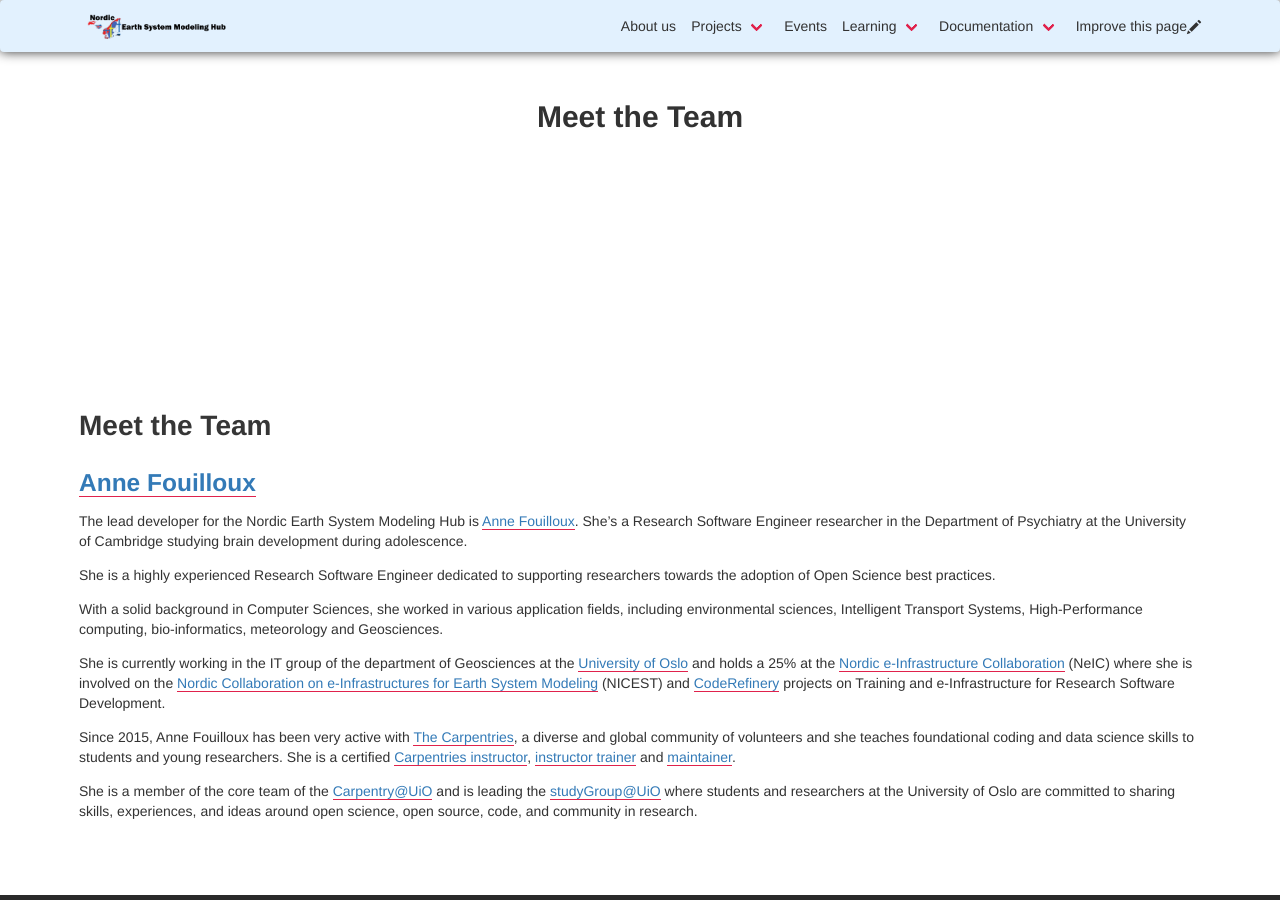
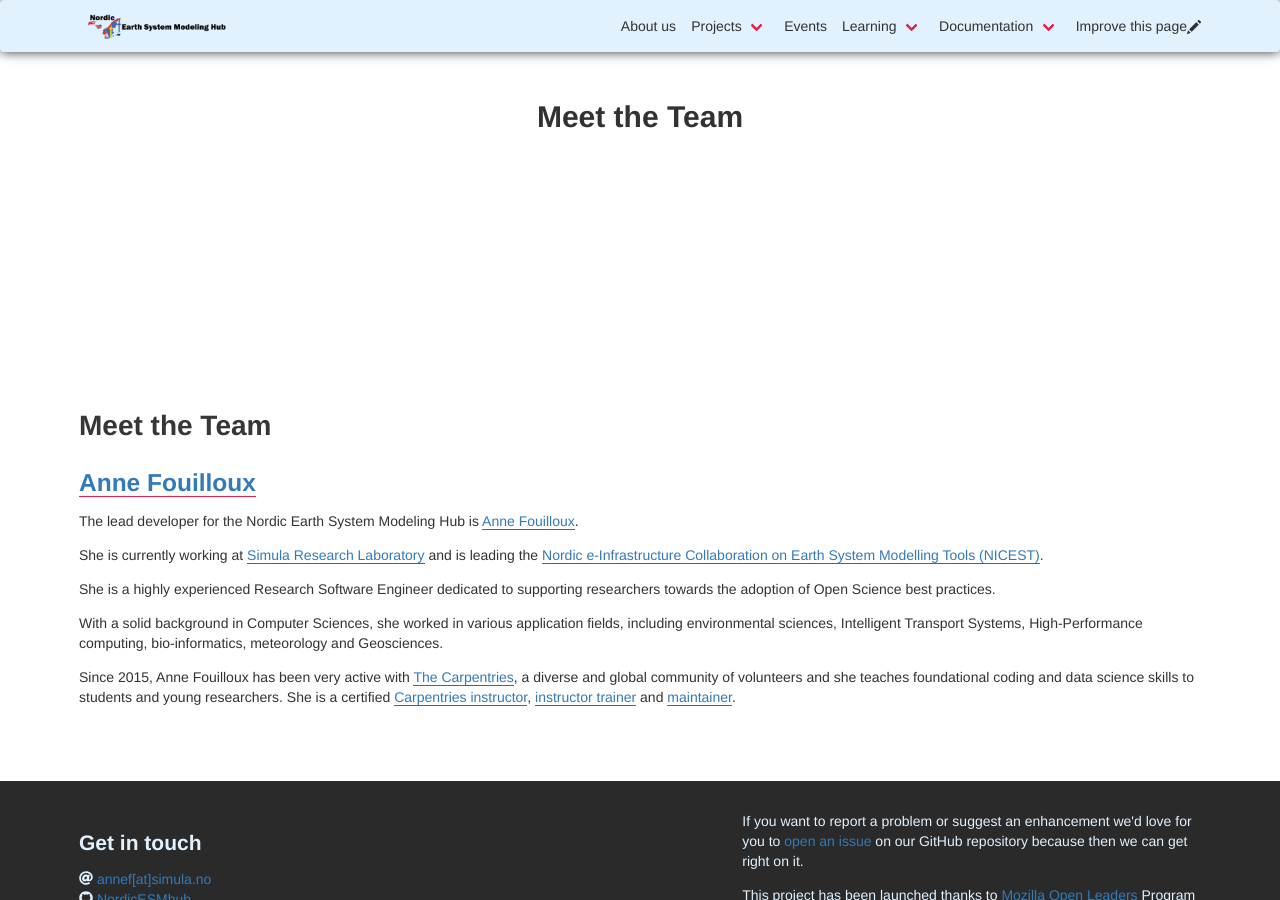
Before and after one commit to NordicESMhub/nordicesmhub.github.io, a Jekyll site: the page built from MeetTheTeam.md, in a window 1280 px wide and 900 px high. Built offline with Jekyll 4.4.1, drawn with Linux system fonts in a browser that asks for light colours; nearby versions of some CDN libraries; our own code applies the rules of GitHub Pages for plain Markdown files.

Commit message:
Update MeetTheTeam.md

```diff
--- a/MeetTheTeam.md
+++ b/MeetTheTeam.md
@@ -3,8 +3,8 @@
 ## [Anne Fouilloux](https://github.com/annefou)
 
 The lead developer for the Nordic Earth System Modeling Hub is [Anne Fouilloux](https://github.com/annefou).
-She's a Research Software Engineer researcher in the Department of Psychiatry at the University of Cambridge studying brain
-development during adolescence.
+
+She is currently working at [Simula Research Laboratory](https://www.simula.no) and is leading the [Nordic e-Infrastructure Collaboration on Earth System Modelling Tools (NICEST)](https://neic.no/nicest2/).
 
 She is a highly experienced Research Software Engineer dedicated to supporting researchers towards the adoption
 of Open Science best practices.
@@ -12,20 +12,10 @@ of Open Science best practices.
 With a solid background in Computer Sciences, she worked in various application fields, including environmental
 sciences, Intelligent Transport Systems, High-Performance computing, bio-informatics, meteorology and Geosciences.
 
-She is currently working in the IT group of the department of Geosciences at the [University of Oslo](https://www.mn.uio.no/geo/english)
-and holds a 25% at the [Nordic e-Infrastructure Collaboration](https://neic.no) (NeIC) where she is involved on
-the [Nordic Collaboration on e-Infrastructures for Earth System Modeling](https://neic.no/nicest/) (NICEST)
-and [CodeRefinery](https://coderefinery.org) projects on Training and e-Infrastructure for Research Software
-Development.
-
 Since 2015, Anne Fouilloux has been very active with [The Carpentries](https://carpentries.org), a diverse and
 global community of volunteers and she teaches foundational coding and data science skills to students and
 young researchers. She is a certified [Carpentries instructor](https://carpentries.org/instructors/),
 [instructor trainer](https://carpentries.org/trainers/) and [maintainer](https://carpentries.org/maintainers/).
 
-She is a member of the core team of the [Carpentry@UiO](https://www.uio.no/english/for-employees/support/research/research-data/training/carpentry/)
-and is leading the [studyGroup@UiO](https://uio-carpentry.github.io/studyGroup/) where students and
-researchers at the University of Oslo are committed to sharing skills, experiences, and ideas around open
-science, open source, code, and community in research.
 
 <BR CLEAR=ALL>
```
